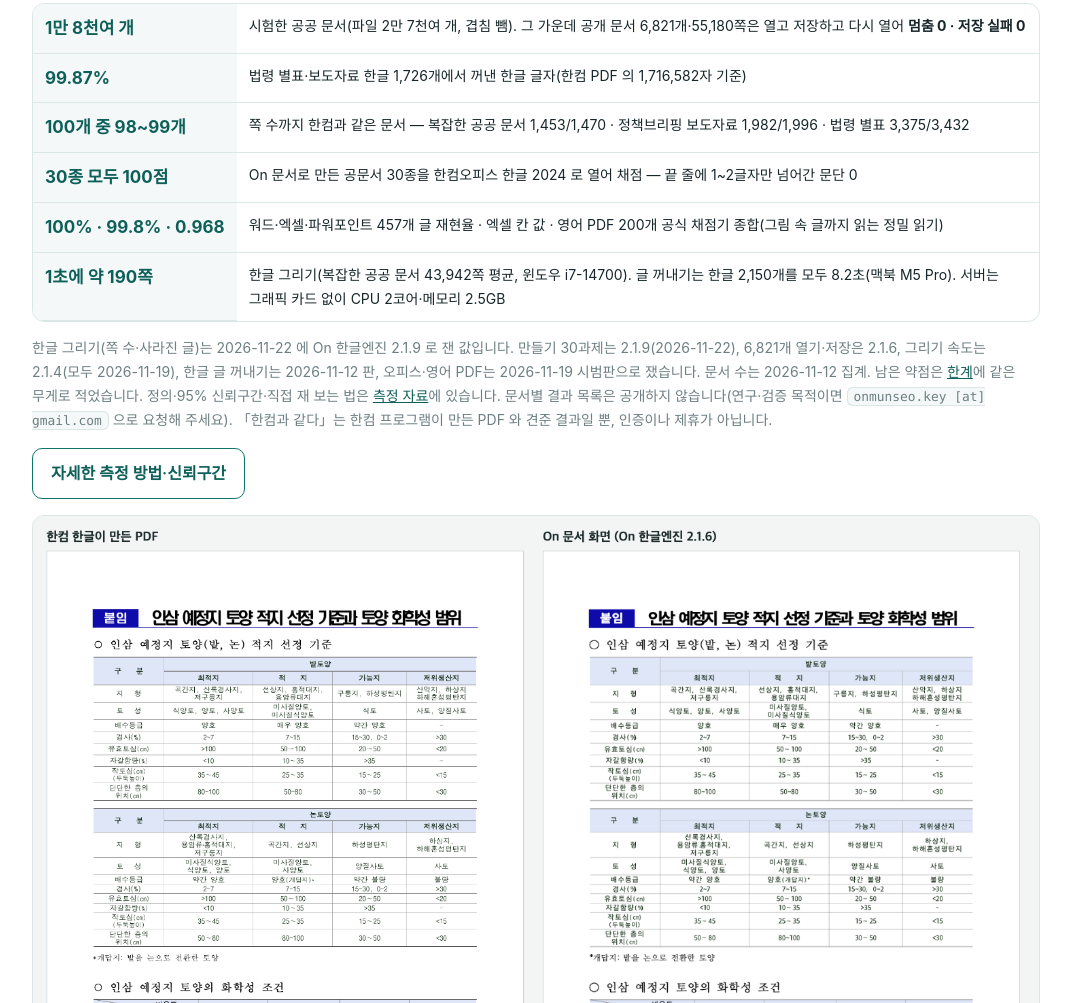
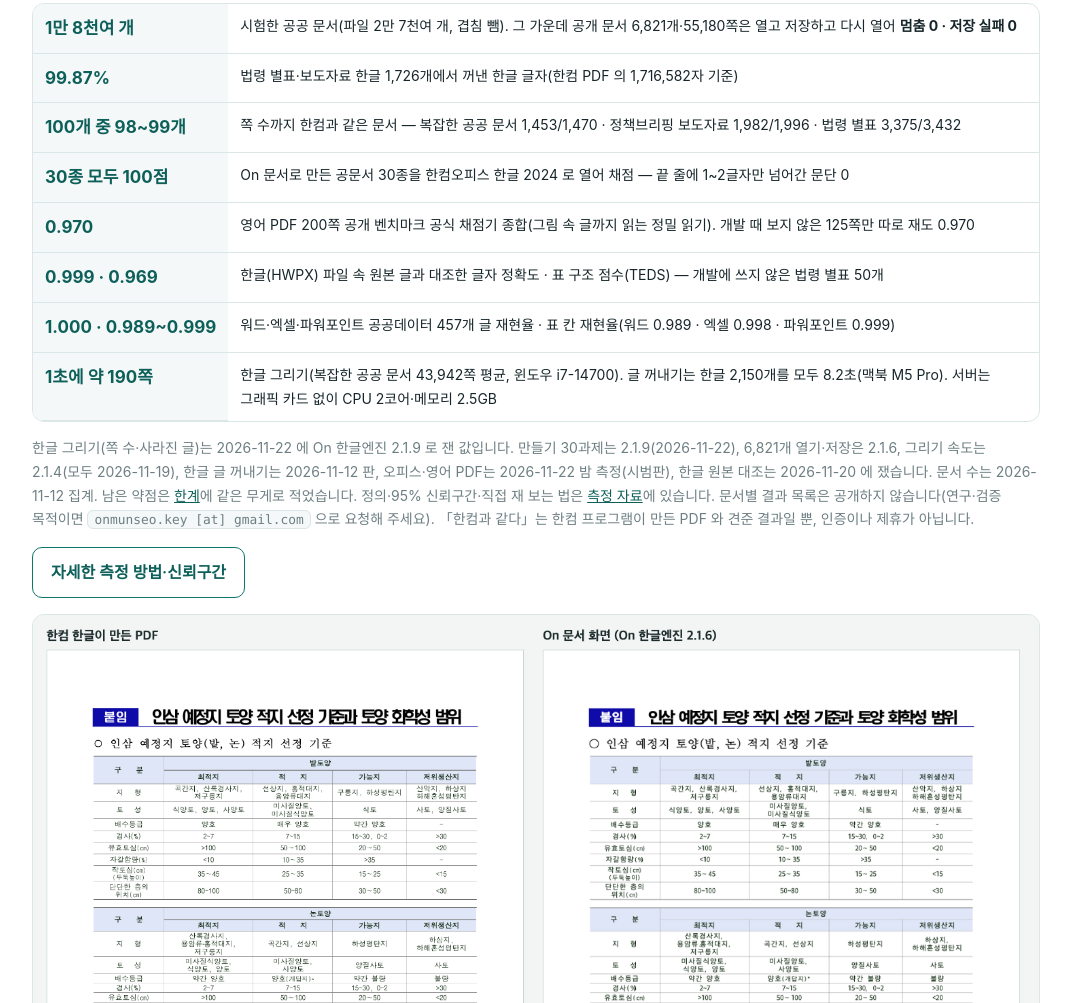
Before and after one commit to on-munseo/on-munseo.github.io, a plain HTML site: page docs/index.html in a window 1280 px wide. Shown: the part 1327-2330 px from the top of the page, without its empty margins (104-1175 px from the left). Drawn offline with Linux system fonts and the light colour scheme.

Commit message:
글 꺼내기 점수를 앞에 — 영어 PDF 공개 벤치마크 공식 채점기 0.970(개발 때 안 본 125쪽도 0.970), 한글 원본 대조 글자 정확도 0.999·표 구조 TEDS 0.969, 오피스 457 글 1.000·표 칸 0.989~0.999

```diff
--- a/docs/index.html
+++ b/docs/index.html
@@ -118,10 +118,12 @@ ul.plain li b{color:var(--ink)}
       <tr><th style="white-space:nowrap;font-size:17px;color:var(--teal2)"><b>99.87%</b></th><td>법령 별표·보도자료 한글 1,726개에서 꺼낸 한글 글자(한컴 PDF 의 1,716,582자 기준)</td></tr>
       <tr><th style="white-space:nowrap;font-size:17px;color:var(--teal2)"><b>100개 중 98~99개</b></th><td>쪽 수까지 한컴과 같은 문서 — 복잡한 공공 문서 1,453/1,470 · 정책브리핑 보도자료 1,982/1,996 · 법령 별표 3,375/3,432</td></tr>
       <tr><th style="white-space:nowrap;font-size:17px;color:var(--teal2)"><b>30종 모두 100점</b></th><td>On 문서로 만든 공문서 30종을 한컴오피스 한글 2024 로 열어 채점 — 끝 줄에 1~2글자만 넘어간 문단 0</td></tr>
-      <tr><th style="white-space:nowrap;font-size:17px;color:var(--teal2)"><b>100% · 99.8% · 0.968</b></th><td>워드·엑셀·파워포인트 457개 글 재현율 · 엑셀 칸 값 · 영어 PDF 200개 공식 채점기 종합(그림 속 글까지 읽는 정밀 읽기)</td></tr>
+      <tr><th style="white-space:nowrap;font-size:17px;color:var(--teal2)"><b>0.970</b></th><td>영어 PDF 200쪽 공개 벤치마크 공식 채점기 종합(그림 속 글까지 읽는 정밀 읽기). 개발 때 보지 않은 125쪽만 따로 재도 0.970</td></tr>
+      <tr><th style="white-space:nowrap;font-size:17px;color:var(--teal2)"><b>0.999 · 0.969</b></th><td>한글(HWPX) 파일 속 원본 글과 대조한 글자 정확도 · 표 구조 점수(TEDS) — 개발에 쓰지 않은 법령 별표 50개</td></tr>
+      <tr><th style="white-space:nowrap;font-size:17px;color:var(--teal2)"><b>1.000 · 0.989~0.999</b></th><td>워드·엑셀·파워포인트 공공데이터 457개 글 재현율 · 표 칸 재현율(워드 0.989 · 엑셀 0.998 · 파워포인트 0.999)</td></tr>
       <tr><th style="white-space:nowrap;font-size:17px;color:var(--teal2)"><b>1초에 약 190쪽</b></th><td>한글 그리기(복잡한 공공 문서 43,942쪽 평균, 윈도우 i7-14700). 글 꺼내기는 한글 2,150개를 모두 8.2초(맥북 M5 Pro). 서버는 그래픽 카드 없이 CPU 2코어·메모리 2.5GB</td></tr>
   </tbody></table></div>
-  <p class="small">한글 그리기(쪽 수·사라진 글)는 2026-11-22 에 On 한글엔진 2.1.9 로 잰 값입니다. 만들기 30과제는 2.1.9(2026-11-22), 6,821개 열기·저장은 2.1.6, 그리기 속도는 2.1.4(모두 2026-11-19), 한글 글 꺼내기는 2026-11-12 판, 오피스·영어 PDF는 2026-11-19 시범판으로 쟀습니다. 문서 수는 2026-11-12 집계. 남은 약점은 <a href="#limits">한계</a>에 같은 무게로 적었습니다. 정의·95% 신뢰구간·직접 재 보는 법은 <a href="benchmark.html">측정 자료</a>에 있습니다. 문서별 결과 목록은 공개하지 않습니다(연구·검증 목적이면 <code>onmunseo.key [at] gmail.com</code> 으로 요청해 주세요). 「한컴과 같다」는 한컴 프로그램이 만든 PDF 와 견준 결과일 뿐, 인증이나 제휴가 아닙니다.</p>
+  <p class="small">한글 그리기(쪽 수·사라진 글)는 2026-11-22 에 On 한글엔진 2.1.9 로 잰 값입니다. 만들기 30과제는 2.1.9(2026-11-22), 6,821개 열기·저장은 2.1.6, 그리기 속도는 2.1.4(모두 2026-11-19), 한글 글 꺼내기는 2026-11-12 판, 오피스·영어 PDF는 2026-11-22 밤 측정(시범판), 한글 원본 대조는 2026-11-20 에 쟀습니다. 문서 수는 2026-11-12 집계. 남은 약점은 <a href="#limits">한계</a>에 같은 무게로 적었습니다. 정의·95% 신뢰구간·직접 재 보는 법은 <a href="benchmark.html">측정 자료</a>에 있습니다. 문서별 결과 목록은 공개하지 않습니다(연구·검증 목적이면 <code>onmunseo.key [at] gmail.com</code> 으로 요청해 주세요). 「한컴과 같다」는 한컴 프로그램이 만든 PDF 와 견준 결과일 뿐, 인증이나 제휴가 아닙니다.</p>
   <p><a class="btn" href="benchmark.html">자세한 측정 방법·신뢰구간</a></p>
   <figure style="margin-top:14px"><img src="img/sbs1.png" alt="왼쪽은 한컴 한글 2024 가 만든 PDF, 오른쪽은 같은 한글 파일을 On 문서가 그린 쪽 — 농촌진흥청 보도자료 붙임의 표" loading="lazy" width="1480" height="1118"><figcaption>출처: 농촌진흥청 보도자료 「'생리장해 줄이고 생산성 높이고' 인삼 예정지 토양 관리 중요」(2026. 4. 30.) 3쪽, <a href="https://www.korea.kr/briefing/pressReleaseView.do?newsId=156759536">정책브리핑</a>, 공공누리 제1유형. 왼쪽 한컴 PDF(만든 프로그램 한글 2024) · 오른쪽 On 문서. 「한컴과 같다」는 한컴 프로그램이 만든 PDF 와 견준 결과일 뿐, 인증이나 제휴가 아닙니다.</figcaption></figure>
   <h3 id="install-before-after" style="margin-top:28px">On 문서 설치 전·후, 무엇이 달라지나</h3>
```
Also changed, not shown: 1 other file.
